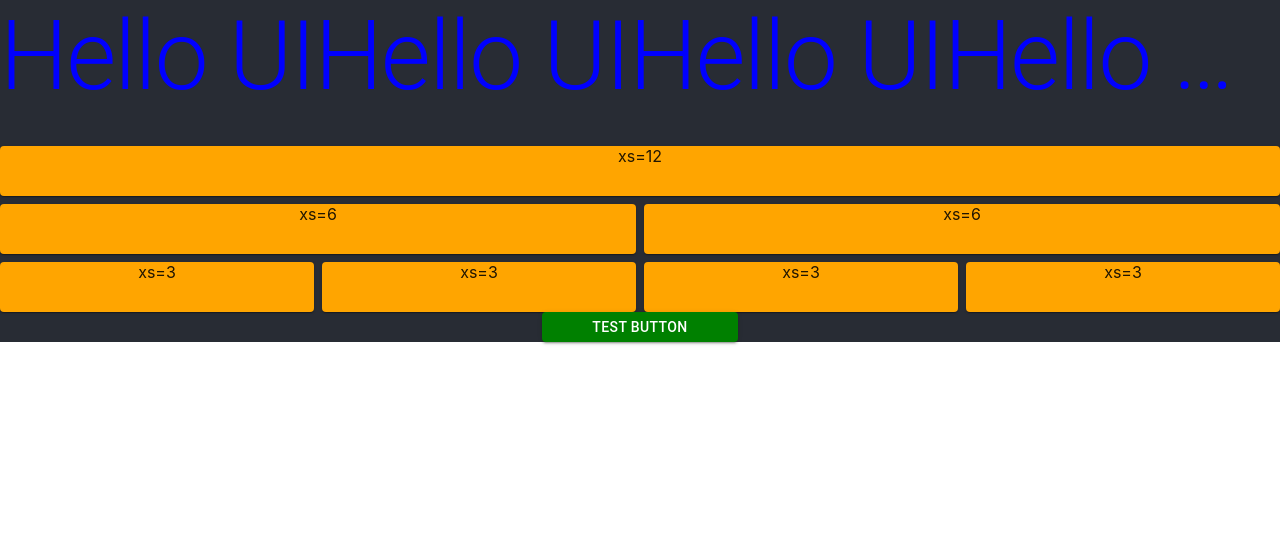
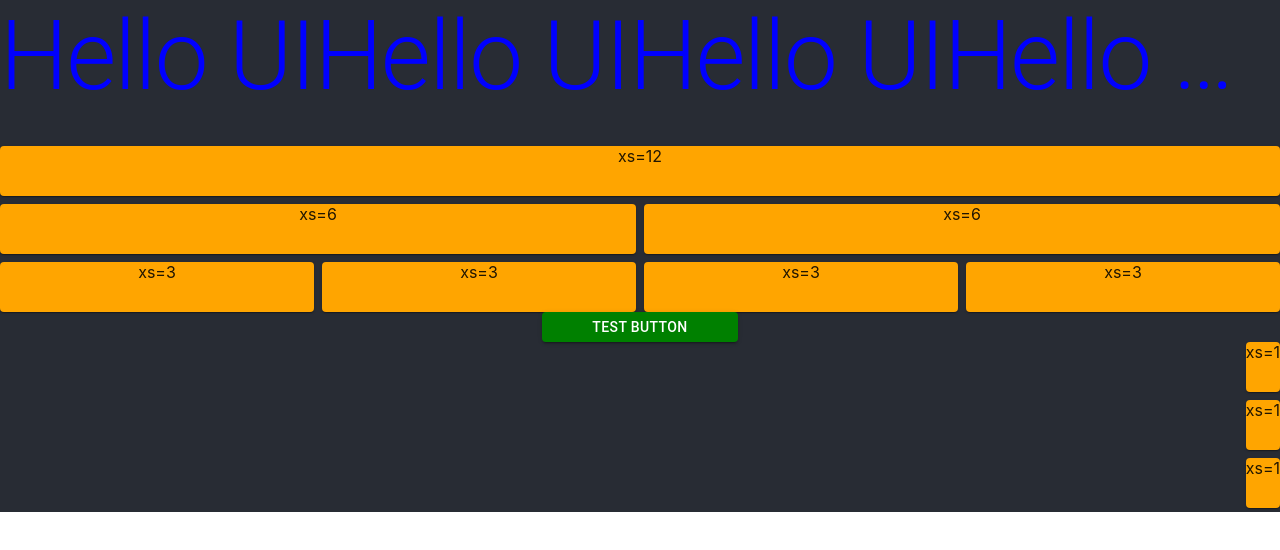
Before and after one commit to TakaShinoda/Chart-lesson, a React (Create React App) app: page / in a window 1280 px wide. Shown: the top 550 px of the page. Built offline with nearby package versions, Linux system fonts and the light colour scheme.

Commit message:
grid flexbox

```diff
--- a/src/components/MaterialUI.tsx
+++ b/src/components/MaterialUI.tsx
@@ -58,6 +58,24 @@ export const MaterialUI: FC = () => {
       <Button className={classes.btnStyle} variant="contained" color="primary">
         TEST BUTTON
       </Button>
+
+      <Grid
+        container
+        spacing={1}
+        direction="column"
+        justify="center"
+        alignItems="flex-end"
+      >
+        <Grid item xs={1}>
+          <Paper className={classes.papperStyle}>xs=1</Paper>
+        </Grid>
+        <Grid item xs={1}>
+          <Paper className={classes.papperStyle}>xs=1</Paper>
+        </Grid>
+        <Grid item xs={1}>
+          <Paper className={classes.papperStyle}>xs=1</Paper>
+        </Grid>
+      </Grid>
     </div>
   )
 }
```
